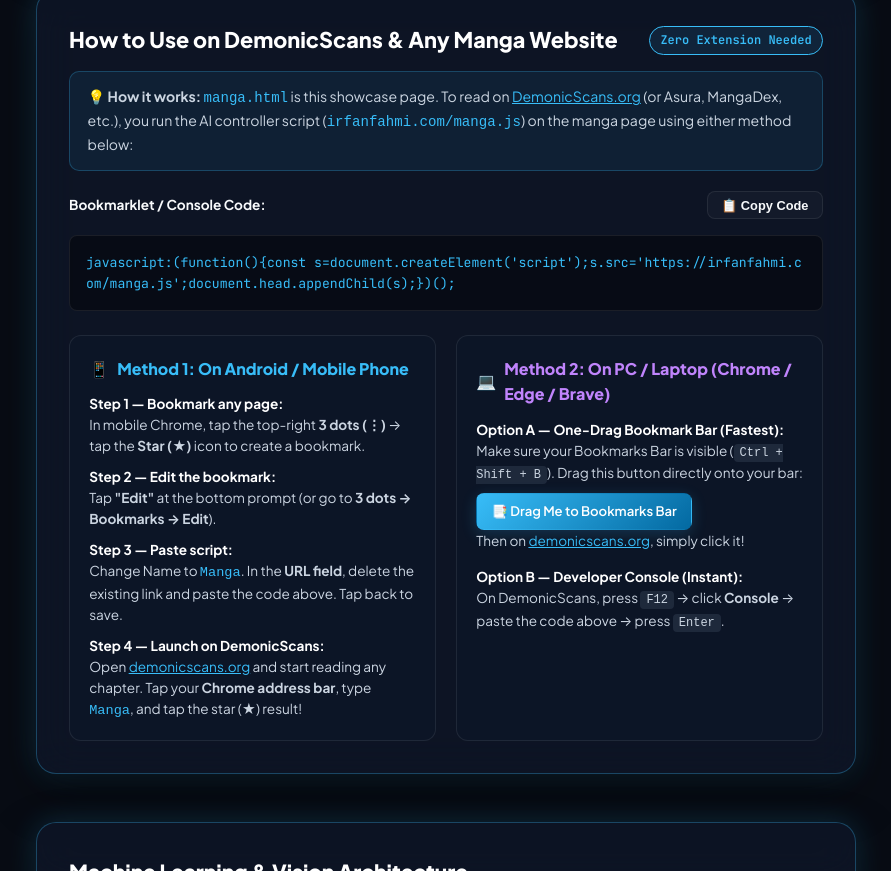
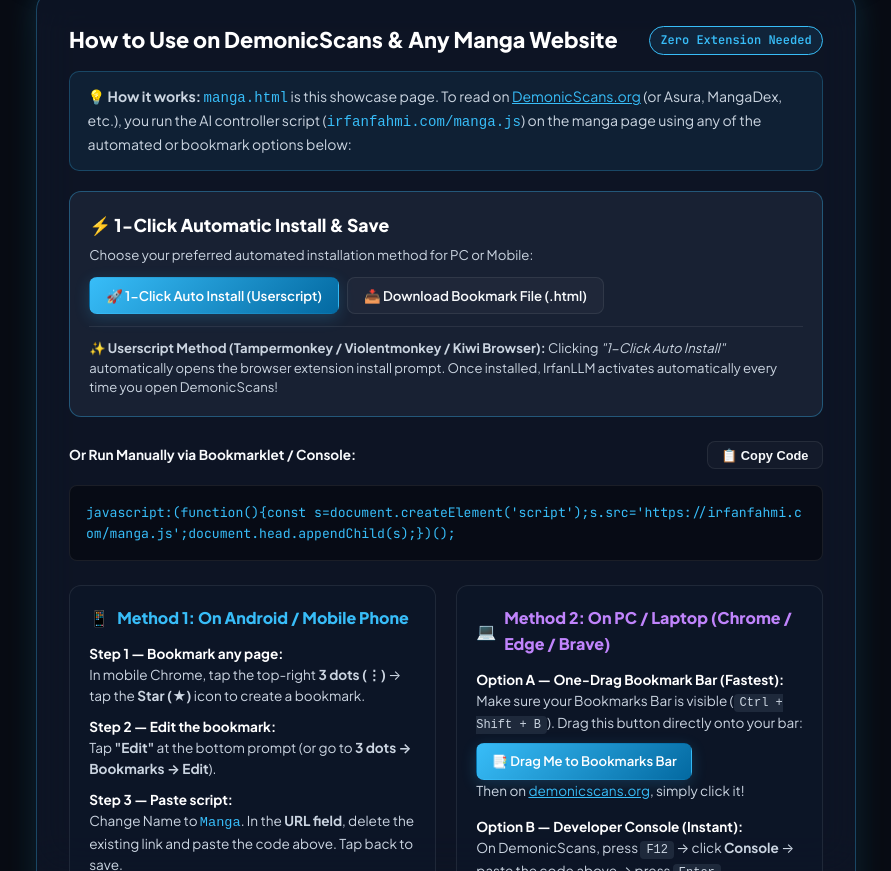
Before and after one commit to l3al3y/Portfolio, a plain HTML site: page manga.html in a window 1280 px wide. Shown: the part 2553-3424 px from the top of the page, without its empty margins (194-1085 px from the left). Drawn offline with Linux system fonts and the light colour scheme.

Commit message:
feat(manga): add 1-click automatic userscript installation and downloadable bookmark file

```diff
--- a/manga.html
+++ b/manga.html
@@ -287,12 +287,39 @@
         </div>
 
         <div style="background:rgba(56, 189, 248, 0.08); border:1px solid rgba(56, 189, 248, 0.25); border-radius:10px; padding:0.9rem 1.1rem; margin-bottom:1.25rem; font-size:0.88rem; color:var(--text-sub); line-height:1.55;">
-            💡 <strong>How it works:</strong> <code style="color:var(--primary);">manga.html</code> is this showcase page. To read on <a href="https://demonicscans.org" target="_blank" style="color:var(--primary); text-decoration:underline;">DemonicScans.org</a> (or Asura, MangaDex, etc.), you run the AI controller script (<code style="color:var(--primary);">irfanfahmi.com/manga.js</code>) on the manga page using either method below:
+            💡 <strong>How it works:</strong> <code style="color:var(--primary);">manga.html</code> is this showcase page. To read on <a href="https://demonicscans.org" target="_blank" style="color:var(--primary); text-decoration:underline;">DemonicScans.org</a> (or Asura, MangaDex, etc.), you run the AI controller script (<code style="color:var(--primary);">irfanfahmi.com/manga.js</code>) on the manga page using any of the automated or bookmark options below:
+        </div>
+
+        <!-- Automatic 1-Click Installation Hub -->
+        <div style="margin-bottom:1.5rem; background:rgba(30, 41, 59, 0.7); border:1px solid rgba(56, 189, 248, 0.35); border-radius:12px; padding:1.2rem;">
+            <div style="display:flex; justify-content:space-between; align-items:center; flex-wrap:wrap; gap:0.75rem; margin-bottom:0.75rem;">
+                <div>
+                    <h3 style="color:#fff; font-size:1.1rem; font-weight:800; margin:0 0 0.25rem;">
+                        ⚡ 1-Click Automatic Install &amp; Save
+                    </h3>
+                    <p style="color:var(--text-sub); font-size:0.83rem; margin:0;">
+                        Choose your preferred automated installation method for PC or Mobile:
+                    </p>
+                </div>
+                <div style="display:flex; flex-wrap:wrap; gap:0.5rem;">
+                    <!-- Auto-Install Userscript (Tampermonkey / Violentmonkey / Kiwi) -->
+                    <a href="manga.user.js" class="btn btn-primary" style="padding:0.45rem 1rem; font-size:0.83rem; text-decoration:none; display:inline-flex; align-items:center; gap:0.4rem;">
+                        🚀 1-Click Auto Install (Userscript)
+                    </a>
+                    <!-- Download Bookmark File for Chrome/Edge -->
+                    <a href="assets/manga/irfan_manga_bookmark.html" download="irfan_manga_bookmark.html" class="btn btn-outline" style="padding:0.45rem 1rem; font-size:0.83rem; text-decoration:none; display:inline-flex; align-items:center; gap:0.4rem;">
+                        📥 Download Bookmark File (.html)
+                    </a>
+                </div>
+            </div>
+            <div style="font-size:0.82rem; color:var(--text-sub); line-height:1.5; border-top:1px solid rgba(255,255,255,0.08); padding-top:0.65rem;">
+                ✨ <strong>Userscript Method (Tampermonkey / Violentmonkey / Kiwi Browser):</strong> Clicking <em>"1-Click Auto Install"</em> automatically opens the browser extension install prompt. Once installed, IrfanLLM activates automatically every time you open DemonicScans!
+            </div>
         </div>
 
         <!-- 1-Line Code Snippet Box with Copy Button -->
         <div style="display:flex; justify-content:space-between; align-items:center; margin-bottom:0.5rem;">
-            <span style="font-size:0.85rem; font-weight:700; color:var(--text-main);">Bookmarklet / Console Code:</span>
+            <span style="font-size:0.85rem; font-weight:700; color:var(--text-main);">Or Run Manually via Bookmarklet / Console:</span>
             <div style="display:flex; align-items:center; gap:0.5rem;">
                 <span id="guide-copy-toast" style="display:none; color:var(--emerald); font-weight:700; font-size:0.8rem;">&check; Copied!</span>
                 <button class="btn btn-outline" onclick="copyBookmarkletCode()" style="padding:0.35rem 0.85rem; font-size:0.8rem;">
```
Also changed, not shown: assets/manga/irfan_manga_bookmark.html (added, +10 -0 lines), irfanllm.user.js (added, +22 -0 lines), manga.user.js (added, +22 -0 lines).
